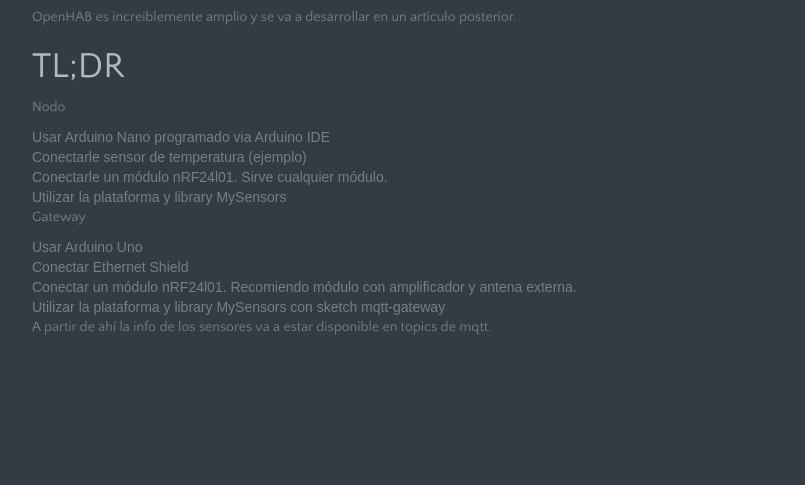
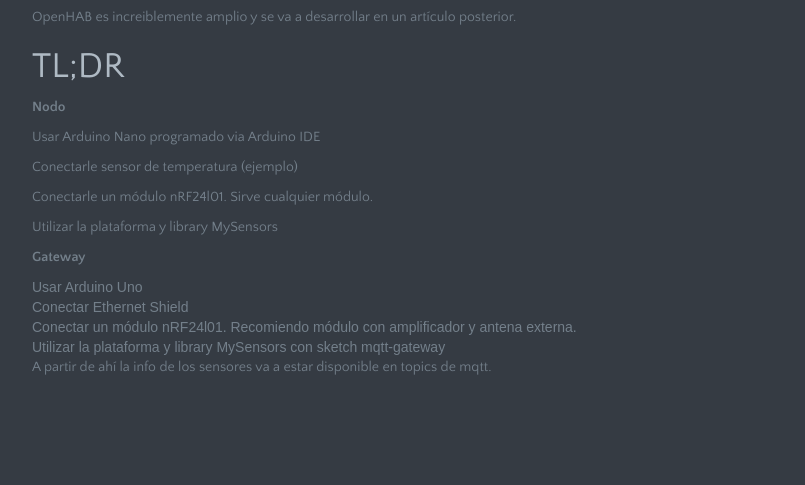
Before and after one commit to guillebot/guillebot.github.io, a plain HTML site: page blog/redes-de-sensores-intro/index.html in a window 1280 px wide. Shown: the part 3176-3661 px from the top of the page, without its empty margins (233-1038 px from the left). Drawn offline with Linux system fonts and the light colour scheme; some packages are replaced by stand-ins of ours; a web font is replaced by a local one.

Commit message:
rebuilding site Thu, Jan 10, 2019 11:27:58 AM

```diff
--- a/blog/redes-de-sensores-intro/index.html
+++ b/blog/redes-de-sensores-intro/index.html
@@ -209,16 +209,19 @@
 
 <h1 id="tl-dr">TL;DR</h1>
 
-<p>Nodo</p>
+<p><strong>Nodo</strong></p>
 
 <ol>
-<li>Usar Arduino Nano programado via Arduino IDE</li>
-<li>Conectarle sensor de temperatura (ejemplo)</li>
-<li>Conectarle un módulo nRF24l01. Sirve cualquier módulo.</li>
-<li>Utilizar la plataforma y library MySensors</li>
+<li><p>Usar Arduino Nano programado via Arduino IDE</p></li>
+
+<li><p>Conectarle sensor de temperatura (ejemplo)</p></li>
+
+<li><p>Conectarle un módulo nRF24l01. Sirve cualquier módulo.</p></li>
+
+<li><p>Utilizar la plataforma y library MySensors</p></li>
 </ol>
 
-<p>Gateway</p>
+<p><strong>Gateway</strong></p>
 
 <ol>
 <li>Usar Arduino Uno</li>
```
